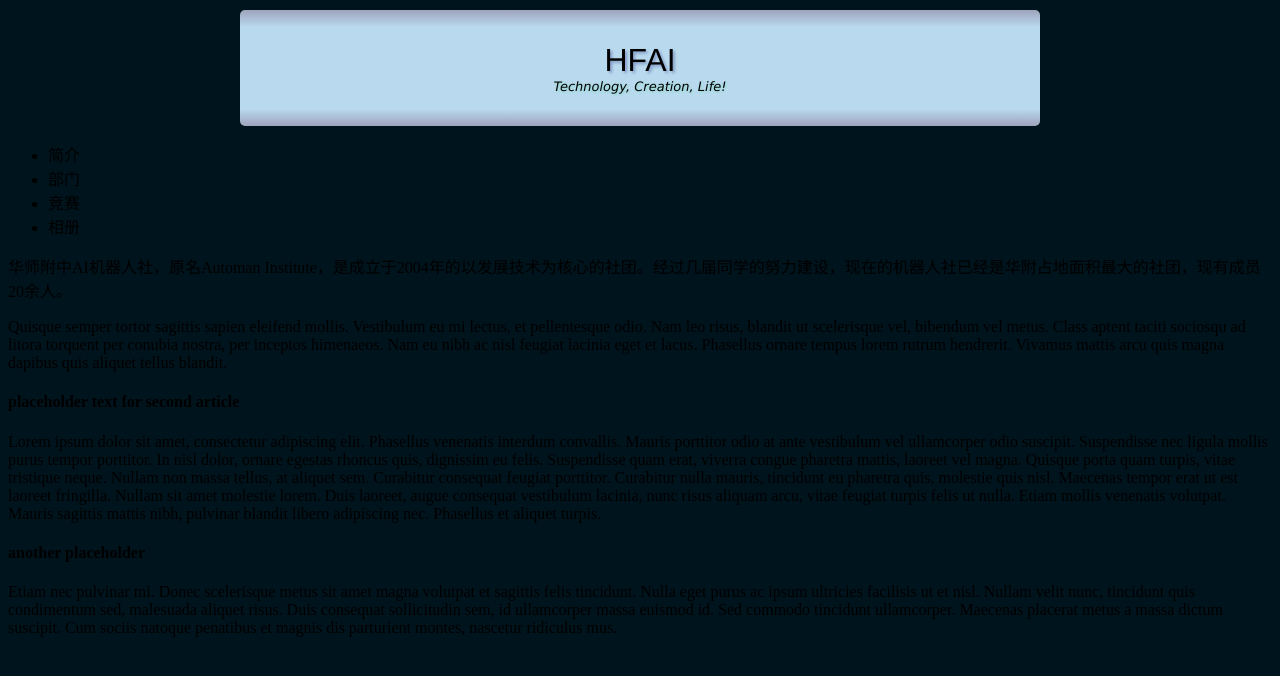
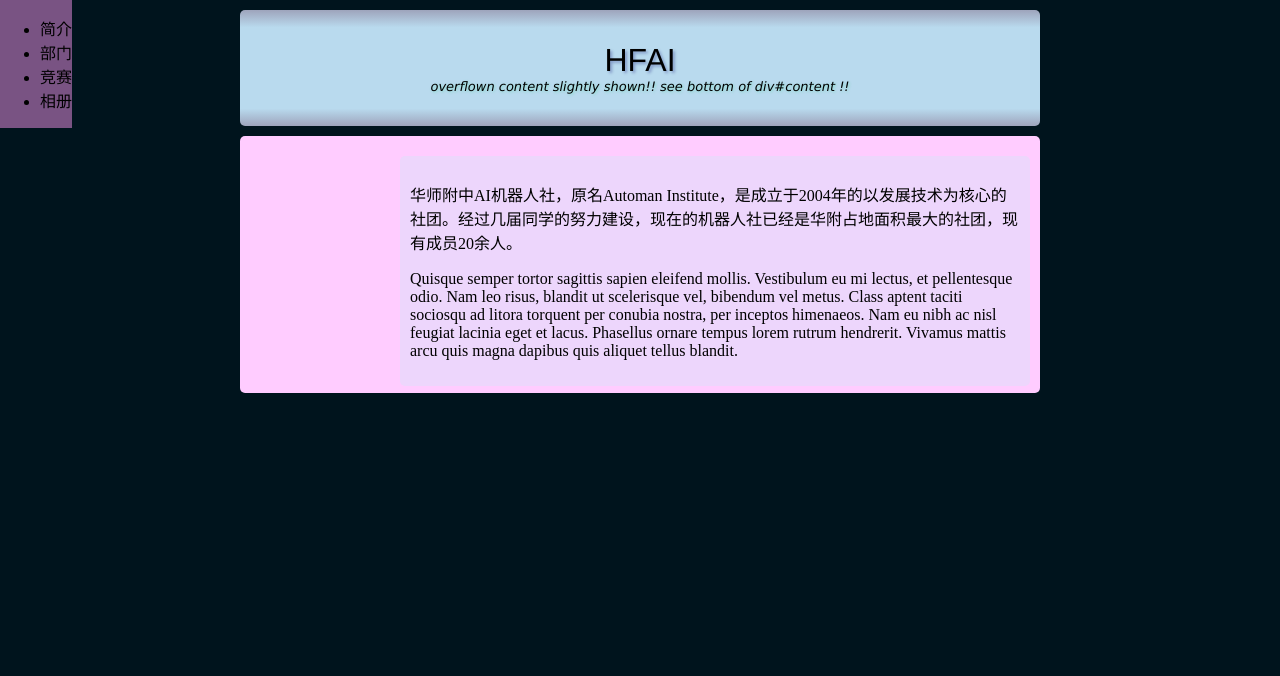
Before and after one commit to easoncxz/HFAI_home, a plain HTML site: page 2.html in a window 1280 px wide. Drawn offline with Linux system fonts and the light colour scheme.

Commit message:
div#content color and position adjusted. overflow has problem. testing nav.

```diff
--- a/2.html
+++ b/2.html
@@ -53,13 +53,46 @@
 				text-shadow:1px 1px 3px rgba(0, 220, 110, 0.3);
 				font-family:verdana, Helvetica, "Lucida Grande",Arial,"Lucida Sans",sans-serif;
 			}
+		nav{
+			background-color:rgba(187, 118, 187, 0.65);
+			position:absolute;
+			top:0px;
+			left:0px;
+		}
+		div#content{
+			width:630px;
+			padding:10px;
+			padding-left:160px;
+			margin:10px auto;
+			border-radius:5px;
+			background-color:#fcf;
+			position
+
+			//TESTING;
+			//overflown content still sticking out. yuk!;
+			height:237px;
+			overflow:hidden;
+		}
+			article{
+				margin:10px 0;
+				padding:10px;
+				border-radius:5px;
+				background-color:#EDD6FC;
+			}
+				article p{
+					//margin-top:0;
+				}
 		</style>
 	</head>
 	<body>
 		<header>
 			<h1>HFAI</h1>
-			<p>Technology, Creation, Life!</p>
+			<!--Technology, Create, Life!-->
+			<p>
+				overflown content slightly shown!! see bottom of div#content !!
+			</p>
 		</header>
+		<div id="content">
 			<nav>
 				<ul>
 					<li>简介</li>
@@ -68,7 +101,6 @@
 					<li>相册</li>
 				</ul>
 			</nav>
-		<div>
 			<article>
 				<p>华师附中AI机器人社，原名Automan Institute，是成立于2004年的以发展技术为核心的社团。经过几届同学的努力建设，现在的机器人社已经是华附占地面积最大的社团，现有成员20余人。
 				</p>
```
Lines whose indentation alone changed are shown as unchanged.
